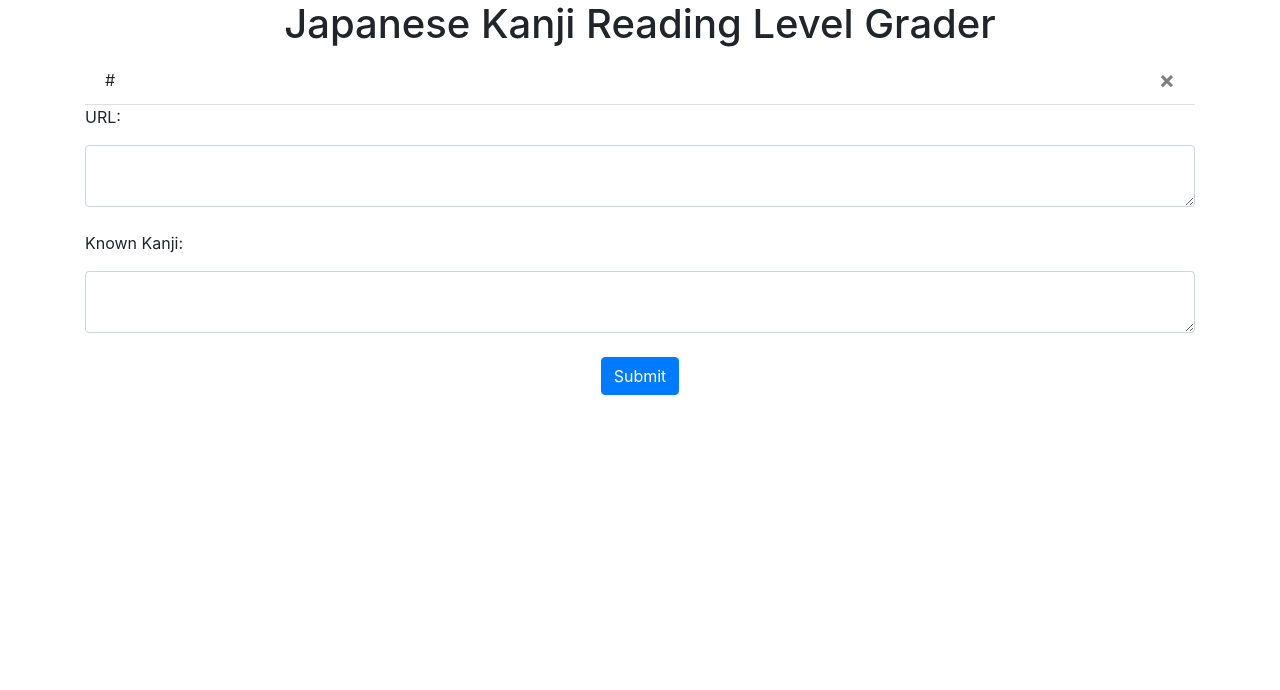
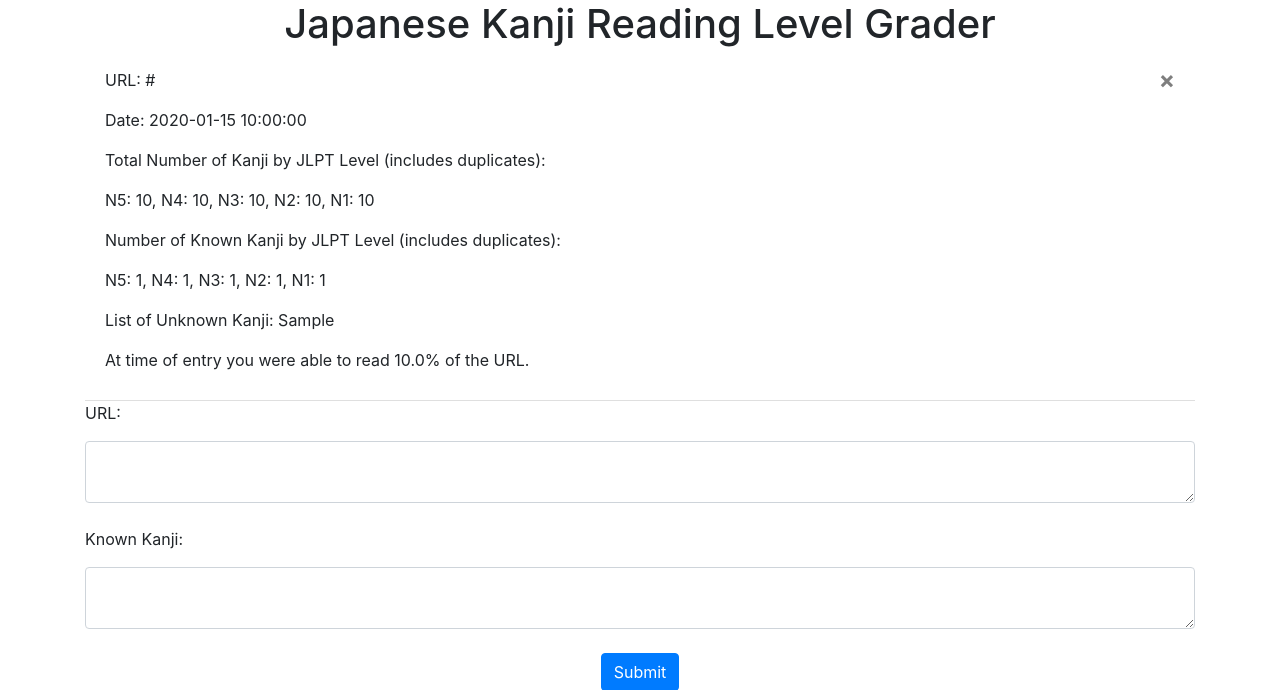
Before and after one commit to drew-lindstrom/japanese-reading-level-grader, a Flask app: page / in a window 1280 px wide. Shown: the part 56-746 px from the top of the page. Run offline with Flask 2, Linux system fonts and the light colour scheme; a user stored in the database is signed in; tables that the repository leaves empty hold one stand-in row (values such as "Sample post"); some libraries are stand-ins or nearby versions.

Commit message:
Minor formatting corrections.

```diff
--- a/v2 Web App/website/templates/home.html
+++ b/v2 Web App/website/templates/home.html
@@ -3,10 +3,17 @@
 <ul class="list-group list-group-flush" id="user">
   {% for data in user.url %}
   <li class="list-group-item">
-    {{ data.url }}
     <button type="button" class="close" onClick="deleteUrl({{ data.id }})">
       <span aria-hidden="true">&times;</span>
     </button>
+    <p>URL: {{ data.url }}</p>
+    <p>Date: {{ data.date }}</p>
+    <p>Total Number of Kanji by JLPT Level (includes duplicates):</p>
+    <p>N5: {{ data.totalN5 }}, N4: {{ data.totalN4 }}, N3: {{ data.totalN3 }}, N2: {{ data.totalN2 }}, N1: {{ data.totalN1 }}</p>
+    <p>Number of Known Kanji by JLPT Level (includes duplicates):</p>
+    <p>N5: {{ data.knownN5 }}, N4: {{ data.knownN4 }}, N3: {{ data.knownN3 }}, N2: {{ data.knownN2 }}, N1: {{ data.knownN1 }}</p>
+    <p>List of Unknown Kanji: {{ data.unknownKanji }}</p>
+    <p>At time of entry you were able to read {{ data.readPercentage }}% of the URL.</p>
   </li>
   {% endfor %}
 </ul>
```
